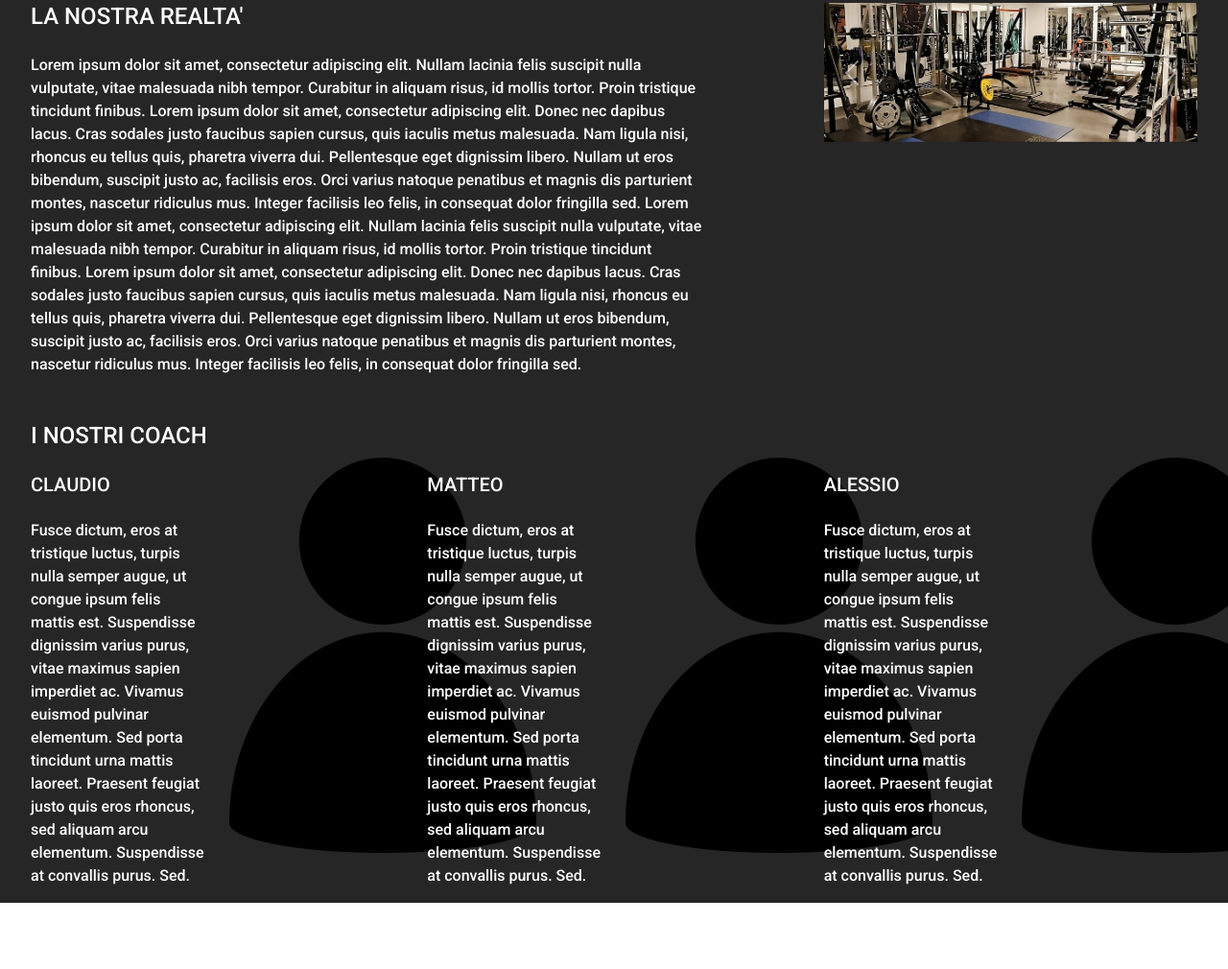
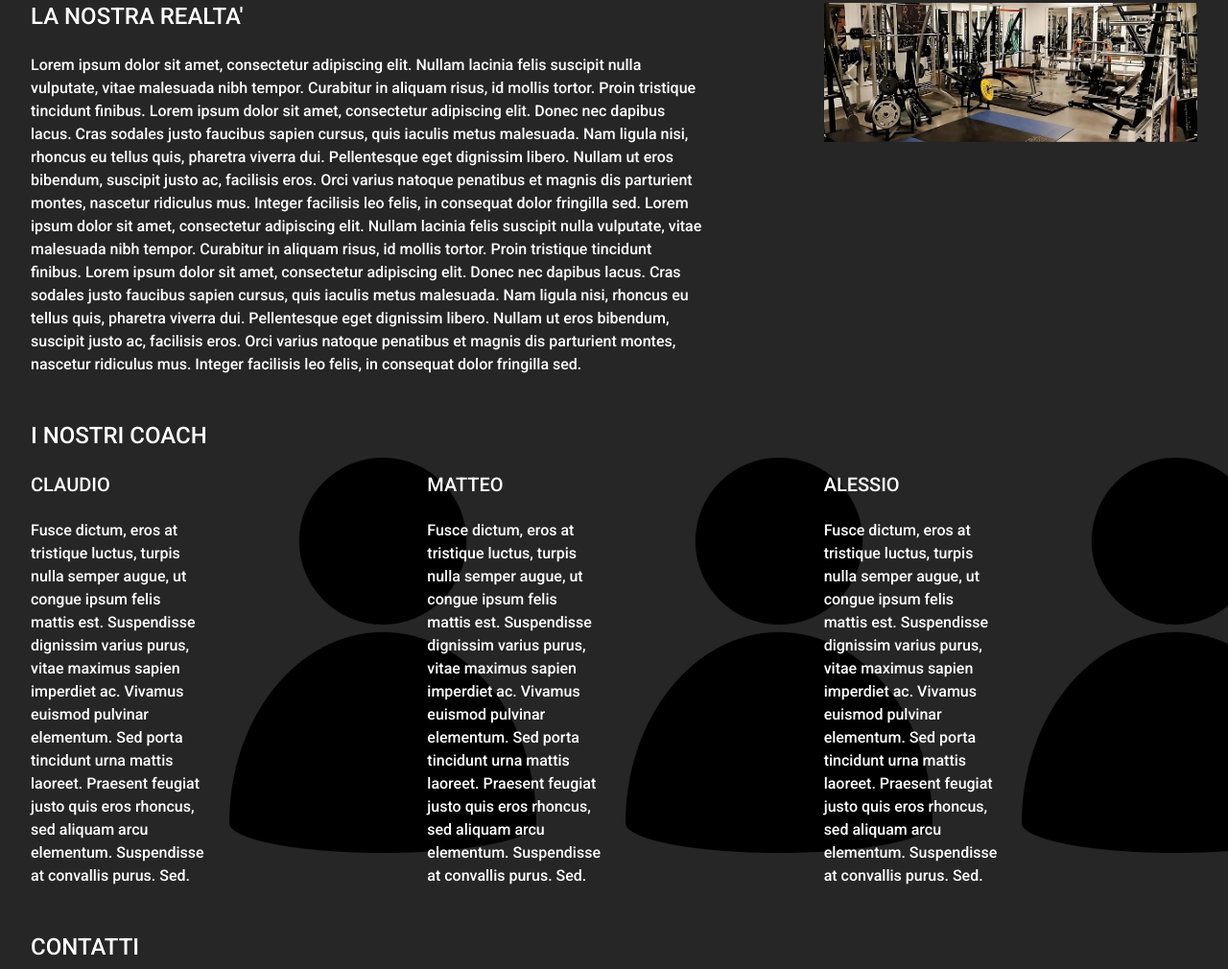
Before and after one commit to frosty04/Valchiria_Gym, a plain HTML site: page index.html in a window 1280 px wide. Shown: the part 646-1656 px from the top of the page at 96% size. Before the commit the page ends 1587 px from the top, so only its background shows below. Drawn offline with nearby package versions, Linux system fonts and the light colour scheme.

Commit message:
Add files via upload

```diff
--- a/index.html
+++ b/index.html
@@ -39,7 +39,7 @@
             </ul>
           </li>
           <li class="nav-item">
-            <a class="nav-link" href="#">CONTACT</a>
+            <a class="nav-link" href="#CONTATTI">CONTATTI</a>
           </li>
         </ul>
     </nav>
@@ -162,8 +162,14 @@
             <img src="./ASSET/COACH/prova.png" alt="" srcset="">
         </div>
     </div>
+</div>
 
-</div>
+    <div class="contatti" id="CONTATTI">
+        <div class="row">
+            <h4>CONTATTI</h4>
+        </div>
+    </div>
+
 </div>
 
       <!-- </div>
--- a/style.css
+++ b/style.css
@@ -13,7 +13,7 @@ a {
     padding-right: 2.5rem;
   }
 
-.about, .coach {
+.about, .coach, .contatti {
     padding-top: 2rem !important;
     background-color: rgba(0, 0, 0, .85);
     color: white;
```
